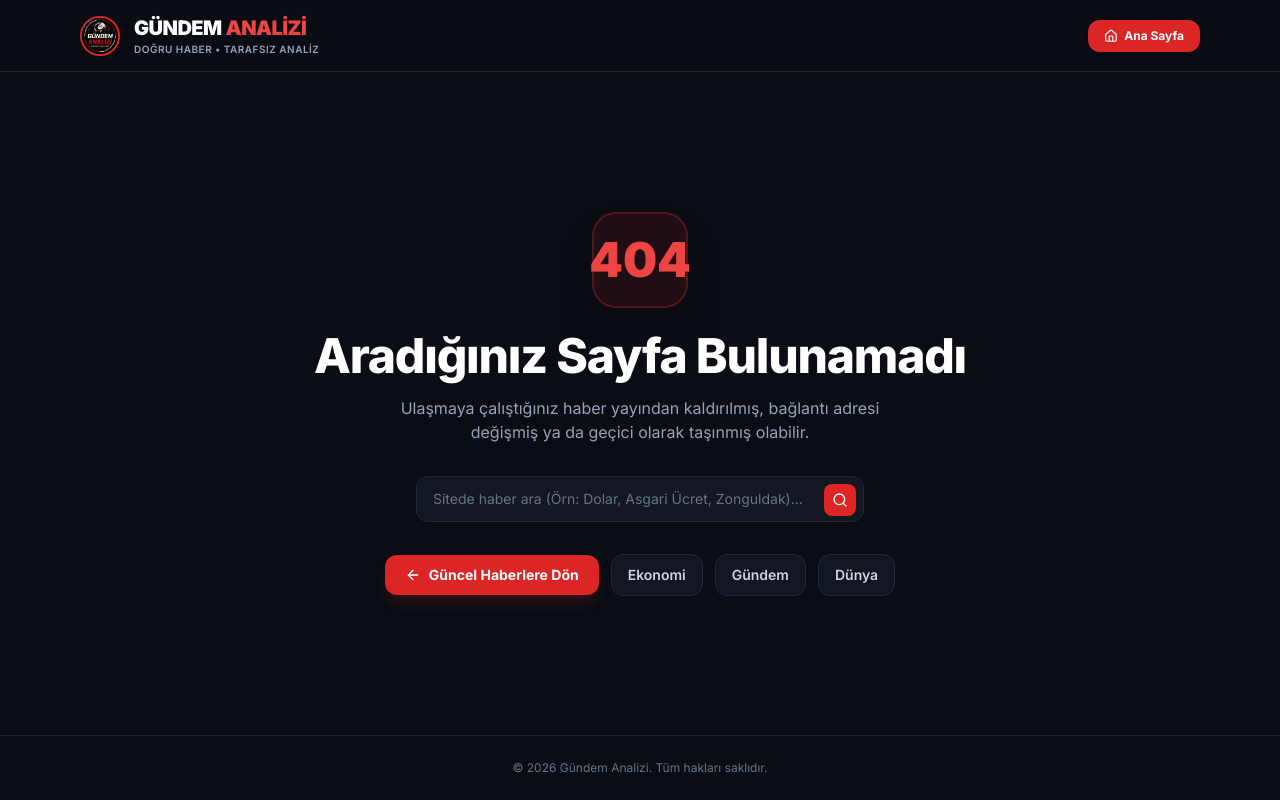
After one commit to celikyalcin336-blip/gundemanalizi, a FastAPI app: template templates/404.html in a window 1280 px wide. The commit adds this page. Run offline with FastAPI, Linux system fonts and the light colour scheme; the template is opened without the code that fills it, so the values that code supplies are empty; data comes from the database, SQL or seed files in the repository; some libraries are stand-ins or nearby versions.

Commit message:
Add files via upload

```diff
--- a/database.py
+++ b/database.py
@@ -439,14 +439,27 @@ def save_article(title: str, summary: str, content: str, image_path: str, source
     return slug
 
 
-def get_articles(limit: int = 20, category: str = None) -> List[Dict]:
+def get_articles(limit: int = 20, category: str = None, offset: int = 0) -> List[Dict]:
     """Son yayınlanan makaleleri listeler."""
     with get_connection() as conn:
         if category:
-            cur = conn.execute("SELECT * FROM articles WHERE category = ? ORDER BY id DESC LIMIT ?", (category, limit))
+            cur = conn.execute("SELECT * FROM articles WHERE category = ? ORDER BY id DESC LIMIT ? OFFSET ?", (category, limit, offset))
         else:
-            cur = conn.execute("SELECT * FROM articles ORDER BY id DESC LIMIT ?", (limit,))
+            cur = conn.execute("SELECT * FROM articles ORDER BY id DESC LIMIT ? OFFSET ?", (limit, offset))
         return [_row_to_dict(row) for row in cur.fetchall()]
+
+
+def get_articles_total_count(category: str = None) -> int:
+    """Toplam yayınlanmış haber sayısını döner."""
+    try:
+        with get_connection() as conn:
+            if category:
+                row = conn.execute("SELECT COUNT(*) AS c FROM articles WHERE category = ?", (category,)).fetchone()
+            else:
+                row = conn.execute("SELECT COUNT(*) AS c FROM articles").fetchone()
+            return row["c"] if row else 0
+    except Exception:
+        return 0
 
 
 def get_article_by_slug(slug: str) -> Optional[Dict]:
--- /dev/null
+++ b/templates/404.html
@@ -0,0 +1,105 @@
+<!DOCTYPE html>
+<html lang="tr" class="dark">
+<head>
+    <meta charset="UTF-8">
+    <meta name="viewport" content="width=device-width, initial-scale=1.0">
+    <title>Sayfa Bulunamadı (404) | Gündem Analizi</title>
+    <meta name="robots" content="noindex, follow">
+    <link rel="icon" type="image/png" href="/assets/logo.png">
+    <script src="https://cdn.tailwindcss.com"></script>
+    <script>
+        tailwind.config = {
+            darkMode: 'class',
+            theme: {
+                extend: {
+                    colors: {
+                        brand: {
+                            red: '#dc2626',
+                            dark: '#0a0d14',
+                            card: '#121722',
+                            border: '#1f293d'
+                        }
+                    }
+                }
+            }
+        }
+    </script>
+    <script src="https://unpkg.com/lucide@latest"></script>
+    <style>
+        @import url('https://fonts.googleapis.com/css2?family=Inter:wght@400;500;600;700;800;900&display=swap');
+        body { font-family: 'Inter', sans-serif; background-color: #0a0d14; color: #f1f5f9; }
+    </style>
+</head>
+<body class="min-h-screen flex flex-col antialiased selection:bg-red-600 selection:text-white">
+
+    <!-- HEADER -->
+    <header class="border-b border-brand-border bg-brand-dark/95 backdrop-blur sticky top-0 z-50">
+        <div class="max-w-6xl mx-auto px-4 py-3.5 flex items-center justify-between">
+            <a href="/" class="flex items-center gap-3.5 group">
+                <img src="/assets/logo.png" alt="Logo" class="w-10 h-10 rounded-full border-2 border-red-600 shadow-md">
+                <div>
+                    <span class="text-xl font-black tracking-tight text-white flex items-center gap-1">
+                        GÜNDEM <span class="text-red-500">ANALİZİ</span>
+                    </span>
+                    <p class="text-[10px] font-semibold text-slate-400 tracking-wider uppercase">
+                        Doğru Haber • Tarafsız Analiz
+                    </p>
+                </div>
+            </a>
+            <div class="flex items-center gap-3">
+                <a href="/" class="inline-flex items-center gap-1.5 bg-red-600 hover:bg-red-500 text-white font-bold text-xs px-4 py-2 rounded-xl shadow-md transition">
+                    <i data-lucide="home" class="w-3.5 h-3.5"></i> Ana Sayfa
+                </a>
+            </div>
+        </div>
+    </header>
+
+    <!-- 404 BODY -->
+    <main class="max-w-3xl mx-auto px-4 py-16 flex-1 flex flex-col items-center justify-center text-center">
+        <div class="w-24 h-24 rounded-3xl bg-red-600/10 border-2 border-red-600/30 flex items-center justify-center mb-6 shadow-2xl">
+            <span class="text-5xl font-black text-red-500">404</span>
+        </div>
+        <h1 class="text-3xl sm:text-5xl font-extrabold text-white mb-4 tracking-tight">
+            Aradığınız Sayfa Bulunamadı
+        </h1>
+        <p class="text-slate-400 text-sm sm:text-base max-w-lg mb-8 leading-relaxed">
+            Ulaşmaya çalıştığınız haber yayından kaldırılmış, bağlantı adresi değişmiş ya da geçici olarak taşınmış olabilir.
+        </p>
+
+        <!-- Arama Formu -->
+        <form action="/" method="GET" class="w-full max-w-md mb-8">
+            <div class="relative">
+                <input type="text" name="q" placeholder="Sitede haber ara (Örn: Dolar, Asgari Ücret, Zonguldak)..." class="w-full bg-brand-card border border-brand-border rounded-xl py-3 pl-4 pr-12 text-sm text-white placeholder-slate-500 focus:outline-none focus:border-red-500">
+                <button type="submit" class="absolute right-2 top-2 p-2 bg-red-600 hover:bg-red-500 text-white rounded-lg transition">
+                    <i data-lucide="search" class="w-4 h-4"></i>
+                </button>
+            </div>
+        </form>
+
+        <!-- Hızlı Kategori ve Ana Sayfa Butonları -->
+        <div class="flex flex-wrap items-center justify-center gap-3">
+            <a href="/" class="px-5 py-2.5 rounded-xl bg-red-600 hover:bg-red-500 text-white font-bold text-sm shadow-lg shadow-red-900/30 transition flex items-center gap-2">
+                <i data-lucide="arrow-left" class="w-4 h-4"></i> Güncel Haberlere Dön
+            </a>
+            <a href="/?kategori=Ekonomi" class="px-4 py-2.5 rounded-xl bg-brand-card hover:bg-brand-border border border-brand-border text-slate-300 font-semibold text-sm transition">
+                Ekonomi
+            </a>
+            <a href="/?kategori=Gündem" class="px-4 py-2.5 rounded-xl bg-brand-card hover:bg-brand-border border border-brand-border text-slate-300 font-semibold text-sm transition">
+                Gündem
+            </a>
+            <a href="/?kategori=Dünya" class="px-4 py-2.5 rounded-xl bg-brand-card hover:bg-brand-border border border-brand-border text-slate-300 font-semibold text-sm transition">
+                Dünya
+            </a>
+        </div>
+    </main>
+
+    <!-- FOOTER -->
+    <footer class="border-t border-brand-border/80 bg-brand-dark py-6 text-center text-xs text-slate-500">
+        <p>© 2026 Gündem Analizi. Tüm hakları saklıdır.</p>
+    </footer>
+
+    <script>
+        lucide.createIcons();
+    </script>
+</body>
+</html>
--- a/web_server.py
+++ b/web_server.py
@@ -9,6 +9,7 @@ from fastapi import FastAPI, Request, HTTPException, UploadFile, File, Form
 from fastapi.staticfiles import StaticFiles
 from fastapi.templating import Jinja2Templates
 from fastapi.responses import HTMLResponse, FileResponse, Response, PlainTextResponse, JSONResponse
+from starlette.exceptions import HTTPException as StarletteHTTPException
 import database
 import config
 import main
@@ -58,6 +59,22 @@ ADMIN_PIN = os.getenv("ADMIN_PIN", "1453")
 PANEL_SECRET_SLUG = os.getenv("PANEL_SECRET_SLUG", "yonetim-71453").strip("/ ")
 
 app = FastAPI(title="Gündem Analizi Web Portalı", lifespan=lifespan)
+
+@app.exception_handler(404)
+@app.exception_handler(StarletteHTTPException)
+async def custom_http_exception_handler(request: Request, exc: StarletteHTTPException):
+    if exc.status_code == 404:
+        # Eğer istek bir API sorgusuysa JSON dön
+        if request.url.path.startswith("/api/"):
+            return JSONResponse(status_code=404, content={"detail": exc.detail or "Not Found"})
+        # Web kullanıcısıysa şık markalı HTML 404 şablonu dön
+        return templates.TemplateResponse(
+            request=request,
+            name="404.html",
+            context={},
+            status_code=404
+        )
+    return JSONResponse(status_code=exc.status_code, content={"detail": exc.detail})
 
 @app.middleware("http")
 async def track_visitors_middleware(request: Request, call_next):
@@ -321,18 +338,35 @@ async def api_market_rates():
     """Canlı altın, dolar, euro ve bitcoin fiyatlarını JSON olarak döner."""
     return JSONResponse(get_market_rates())
 
-@app.get("/", response_class=HTMLResponse)
-async def home(request: Request, kategori: str = None, q: str = None):
+@app.api_route("/", methods=["GET", "HEAD"], response_class=HTMLResponse)
+async def home(request: Request, kategori: str = None, q: str = None, sayfa: int = 1):
     database.record_visit("home_visits")
+    import math
+    import urllib.parse
+    page = max(1, sayfa)
+    limit = 24
+    offset = (page - 1) * limit
+
     if q and q.strip():
         q_low = q.strip().lower()
         all_arts = database.get_articles(limit=150)
-        articles = [
+        matched = [
             a for a in all_arts
             if q_low in (a.get("title") or "").lower() or q_low in (a.get("summary") or "").lower()
         ]
+        total_count = len(matched)
+        articles = matched[offset:offset + limit]
+        canonical_url = f"{config.SITE_URL}/"
     else:
-        articles = database.get_articles(limit=24, category=kategori)
+        articles = database.get_articles(limit=limit, category=kategori, offset=offset)
+        total_count = database.get_articles_total_count(category=kategori)
+        if kategori:
+            canonical_url = f"{config.SITE_URL}/?kategori={urllib.parse.quote(kategori)}"
+        else:
+            canonical_url = f"{config.SITE_URL}/"
+
+    total_pages = max(1, math.ceil(total_count / limit))
+
     return templates.TemplateResponse(
         request=request,
         name="index.html",
@@ -341,7 +375,11 @@ async def home(request: Request, kategori: str = None, q: str = None):
             "active_category": kategori,
             "search_query": q.strip() if q else "",
             "ad_settings": get_site_ad_settings(),
-            "market_rates": get_market_rates()["rates"]
+            "market_rates": get_market_rates()["rates"],
+            "canonical_url": canonical_url,
+            "current_page": page,
+            "total_pages": total_pages,
+            "total_articles": total_count
         }
     )
 
@@ -896,13 +934,14 @@ async def submit_ihbar(
     threading.Thread(target=_bg_send, daemon=True).start()
     return {"ok": True, "message": "İhbarınız ve medyanız Haber Merkezimize başarıyla iletildi! Teşekkür ederiz."}
 
-@app.get("/haber/{slug}", response_class=HTMLResponse)
+@app.api_route("/haber/{slug}", methods=["GET", "HEAD"], response_class=HTMLResponse)
 async def article_detail(request: Request, slug: str):
     article = database.get_article_by_slug(slug)
     if not article:
         raise HTTPException(status_code=404, detail="Haber bulunamadı")
 
     other_articles = [a for a in database.get_articles(limit=6) if a["slug"] != slug][:5]
+    canonical_url = f"https://xn--gndemanalizi-dlb.com.tr/haber/{slug}"
     return templates.TemplateResponse(
         request=request,
         name="article.html",
@@ -910,7 +949,8 @@ async def article_detail(request: Request, slug: str):
             "article": article,
             "other_articles": other_articles,
             "ad_settings": get_site_ad_settings(),
-            "market_rates": get_market_rates()["rates"]
+            "market_rates": get_market_rates()["rates"],
+            "canonical_url": canonical_url
         }
     )
 
@@ -979,8 +1019,10 @@ async def sitemap(request: Request):
     xml = ['<?xml version="1.0" encoding="UTF-8"?>']
     xml.append('<urlset xmlns="http://www.sitemaps.org/schemas/sitemap/0.9">')
     xml.append(f'  <url><loc>{base_url}/</loc><changefreq>hourly</changefreq><priority>1.0</priority></url>')
+    import urllib.parse
     for cat in ("Gündem", "Ekonomi", "Dünya", "Spor", "Asayiş", "Son Dakika"):
-        xml.append(f'  <url><loc>{base_url}/?kategori={cat}</loc><changefreq>hourly</changefreq><priority>0.9</priority></url>')
+        cat_enc = urllib.parse.quote(cat)
+        xml.append(f'  <url><loc>{base_url}/?kategori={cat_enc}</loc><changefreq>hourly</changefreq><priority>0.9</priority></url>')
     xml.append(f'  <url><loc>{base_url}/hakkimizda</loc><changefreq>monthly</changefreq><priority>0.5</priority></url>')
     xml.append(f'  <url><loc>{base_url}/kunye</loc><changefreq>monthly</changefreq><priority>0.5</priority></url>')
     xml.append(f'  <url><loc>{base_url}/iletisim</loc><changefreq>monthly</changefreq><priority>0.5</priority></url>')
```
Also changed, not shown: templates/article.html (+34 -7 lines), templates/index.html (+35 -4 lines).
